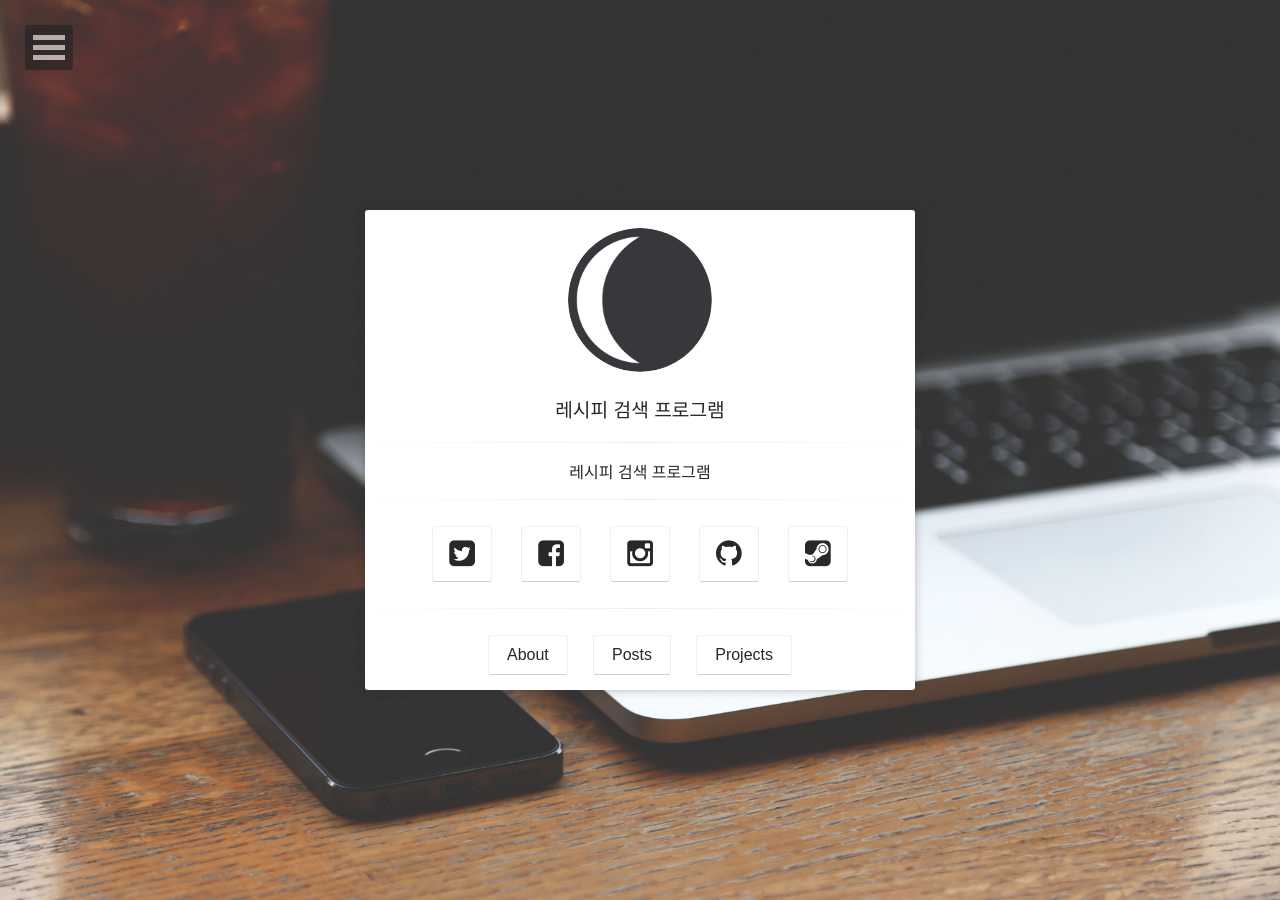
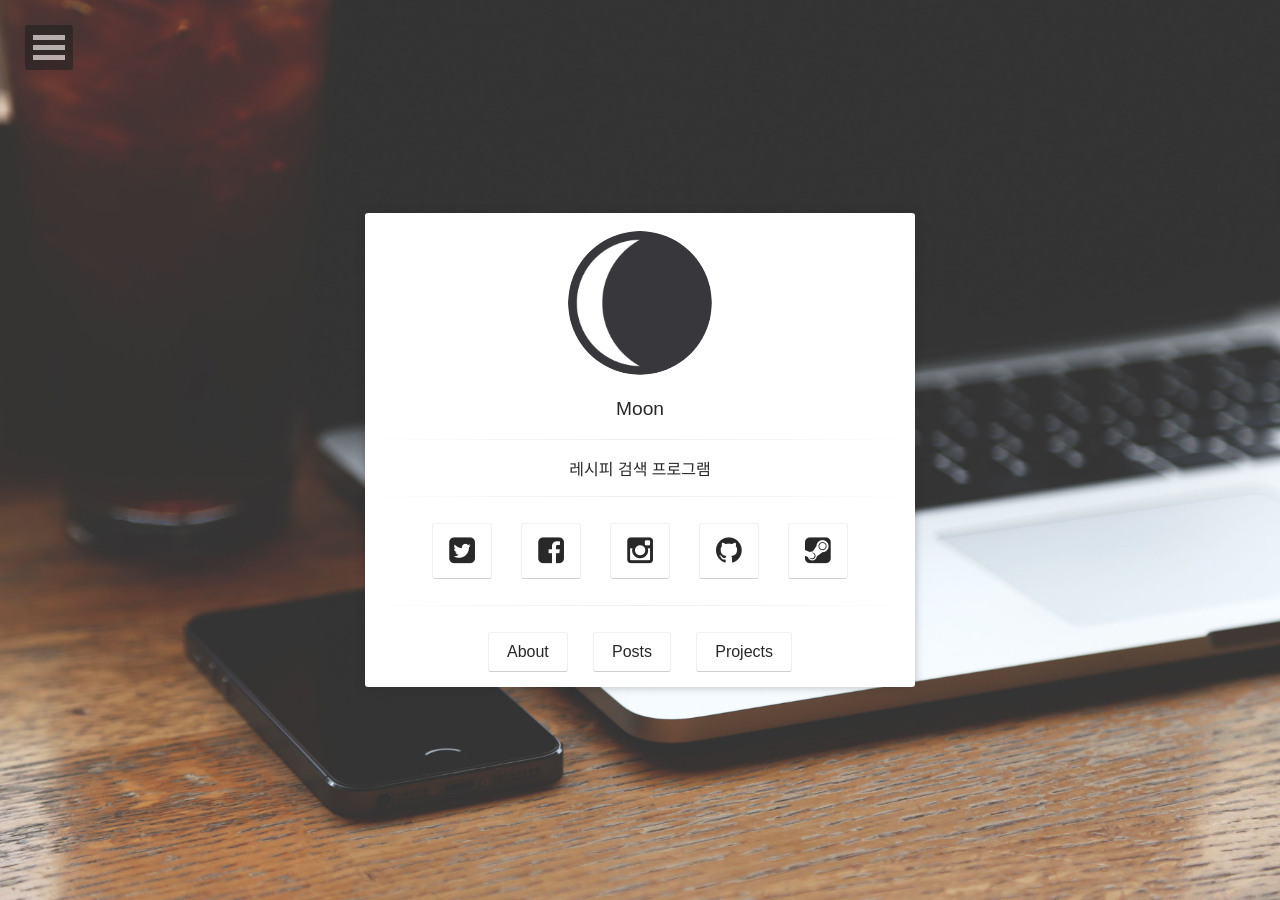
Before and after one commit to dbwjddldb96/dbwjddldb96.github.com, a Jekyll site: the page built from index.html, in a window 1280 px wide. Built offline with Jekyll 4.4.1, drawn with Linux system fonts in a browser that asks for light colours; some web fonts are replaced; comment, search, counter and statistics services are not loaded.

Commit message:
Update _config.yml

```diff
--- a/_config.yml
+++ b/_config.yml
@@ -1,5 +1,5 @@
 # Site
-title:              레시피 검색 프로그램
+title:              Moon
 bio:                '레시피 검색 프로그램'
 description:        "Moon is a minimal, one column jekyll theme for your blog."
 reading_time:       true
```
